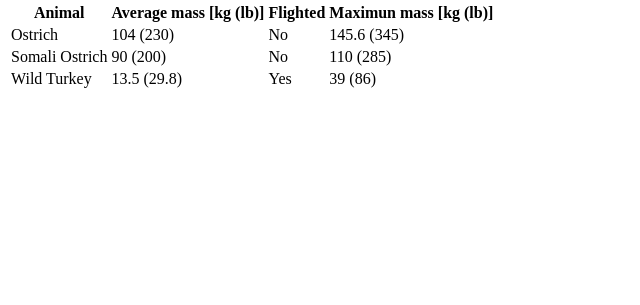
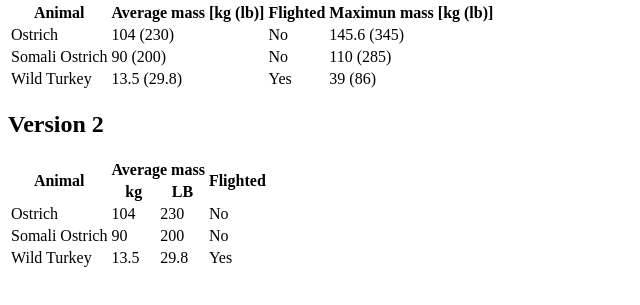
Before and after one commit to tshimsthedoor/Tresor_Web_Dev_Bootcamp, a plain HTML site: page Table/bird.html in a window 1280 px wide. Shown: the part 79-384 px from the top of the page, without its empty margins (0-640 px from the left). Drawn offline with Linux system fonts and the light colour scheme.

Commit message:
make it with 2 rowspan and 1 colspan

```diff
--- a/Table/bird.html
+++ b/Table/bird.html
@@ -40,6 +40,44 @@
         </tbody>
     </table>
 
+    <h2>Version 2</h2>
+    <table>
+        <thead>
+            <tr>
+                <th rowspan="2">Animal</th>
+                <th colspan="2">Average mass</th>
+                <th rowspan="2">Flighted</th>
+            </tr>
+            <tr>
+                <th>kg</th>
+                <th>LB</th>
+            </tr>
+        </thead>
+        <tbody>
+            <tr>
+                <td>Ostrich</td>
+                <td>104</td>
+                <td>230</td>
+                <td>No</td>
+
+            </tr>
+            <tr>
+                <td>Somali Ostrich</td>
+                <td>90</td>
+                <td>200</td>
+                <td>No</td>
+
+            </tr>
+            <tr>
+                <td>Wild Turkey</td>
+                <td>13.5</td>
+                <td>29.8</td>
+                <td>Yes</td>
+
+            </tr>
+        </tbody>
+    </table>
+
 </body>
 
 </html>
```
